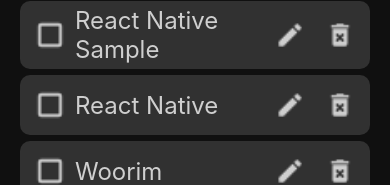
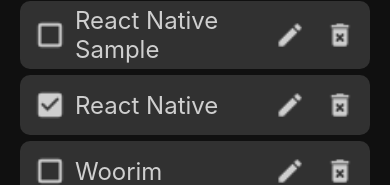
Before and after one commit to woorim960/todo-react-native, a React Native app: screen / in a window 390 px wide. Shown: the part 183-368 px from the top of the page. Built offline with nearby package versions, Linux system fonts and the light colour scheme.

Commit message:
TODO 완료시 이미지 변경하도록 수정

```diff
--- a/src/App.js
+++ b/src/App.js
@@ -53,6 +53,12 @@
     setTasks(currentTasks);
   };
 
+  const _toggleTask = (id) => {
+    const currentTasks = Object.assign({}, tasks);
+    currentTasks[id].completed = !currentTasks[id].completed;
+    setTasks(currentTasks);
+  };
+
   const _handleTextChange = (text) => {
     setNewTask(text);
   };
@@ -75,7 +81,12 @@
           {Object.values(tasks)
             .reverse()
             .map((item) => (
-              <Task key={item.id} item={item} deleteTask={_deleteTask} />
+              <Task
+                key={item.id}
+                item={item}
+                deleteTask={_deleteTask}
+                toggleTask={_toggleTask}
+              />
             ))}
         </List>
       </Container>
--- a/src/components/Task.js
+++ b/src/components/Task.js
@@ -19,10 +19,14 @@
   color: ${({ theme }) => theme.text};
 `;
 
-const Task = ({ item, deleteTask }) => {
+const Task = ({ item, deleteTask, toggleTask }) => {
   return (
     <Container>
-      <IconButton type={images.uncompleted} />
+      <IconButton
+        type={item.completed ? images.completed : images.uncompleted}
+        id={item.id}
+        onPressOut={toggleTask}
+      />
       <Contents>{item.text}</Contents>
       <IconButton type={images.update} />
       <IconButton type={images.delete} id={item.id} onPressOut={deleteTask} />
@@ -33,6 +37,7 @@
 Task.propTypes = {
   item: PropTypes.object.isRequired,
   deleteTask: PropTypes.func.isRequired,
+  toggleTask: PropTypes.func.isRequired,
 };
 
 export default Task;
```
